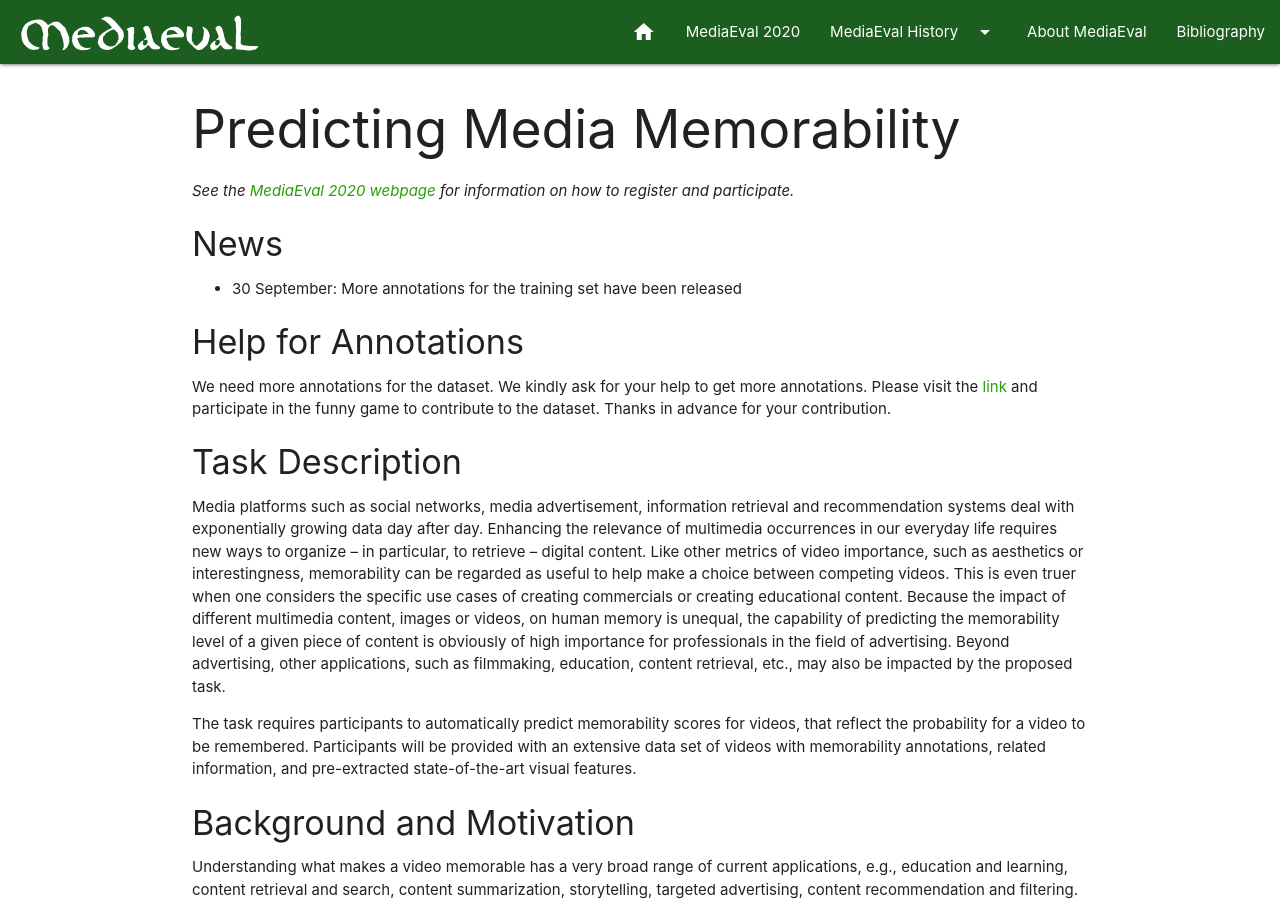
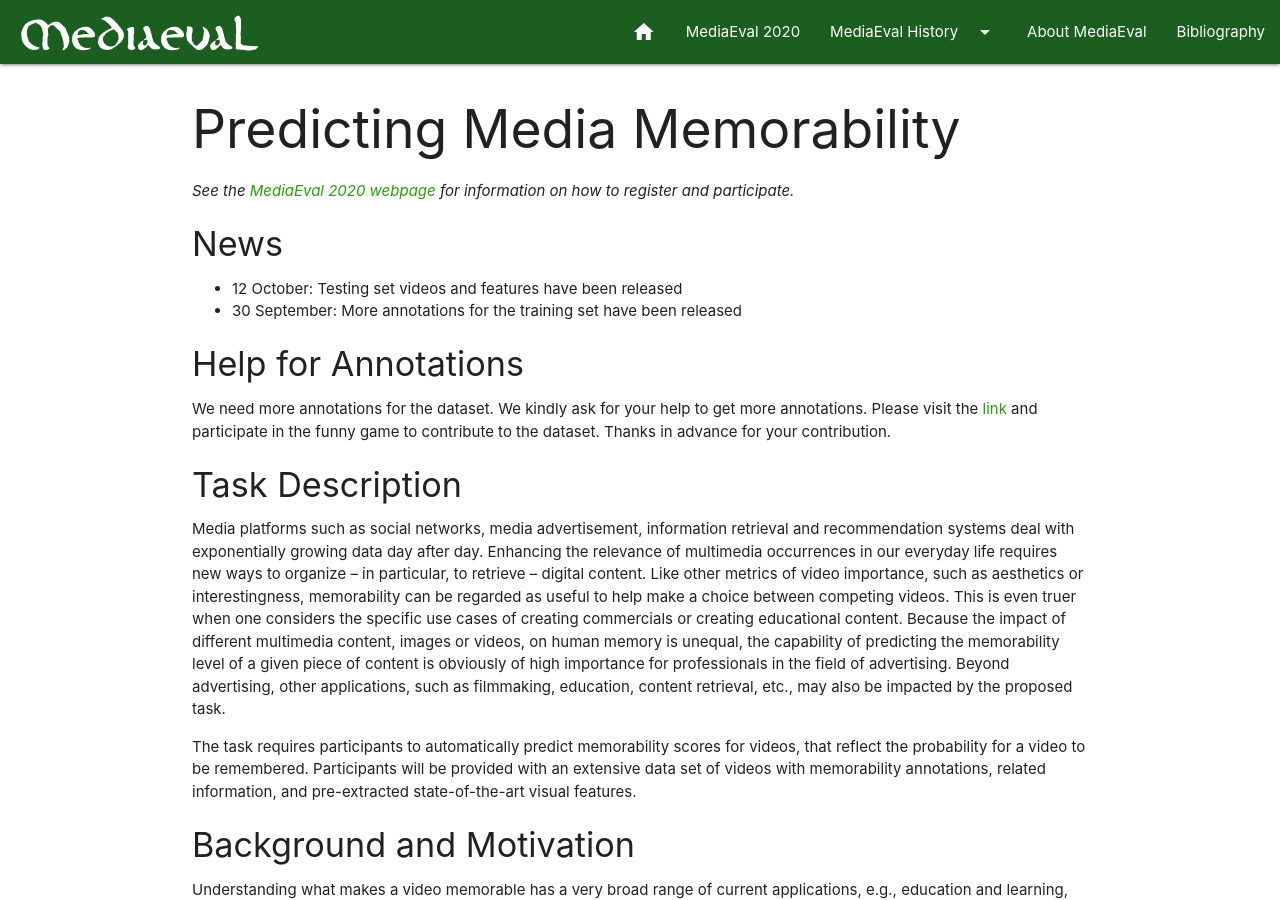
Before and after one commit to multimediaeval/multimediaeval.github.io, a Jekyll site: the page built from _editions/2020/tasks/memorability.md, in a window 1280 px wide and 900 px high. Built offline with Jekyll 4.4.1, drawn with Linux system fonts in a browser that asks for light colours.

Commit message:
Update memorability.md

```diff
--- a/_editions/2020/tasks/memorability.md
+++ b/_editions/2020/tasks/memorability.md
@@ -14,6 +14,7 @@ blurb: "The task requires participants to automatically predict memorability sco
 *See the [MediaEval 2020 webpage](https://multimediaeval.github.io/editions/2020/) for information on how to register and participate.*
 
 #### News
+* 12 October: Testing set videos and features have been released
 * 30 September: More annotations for the training set have been released
 
 #### Help for Annotations
```
